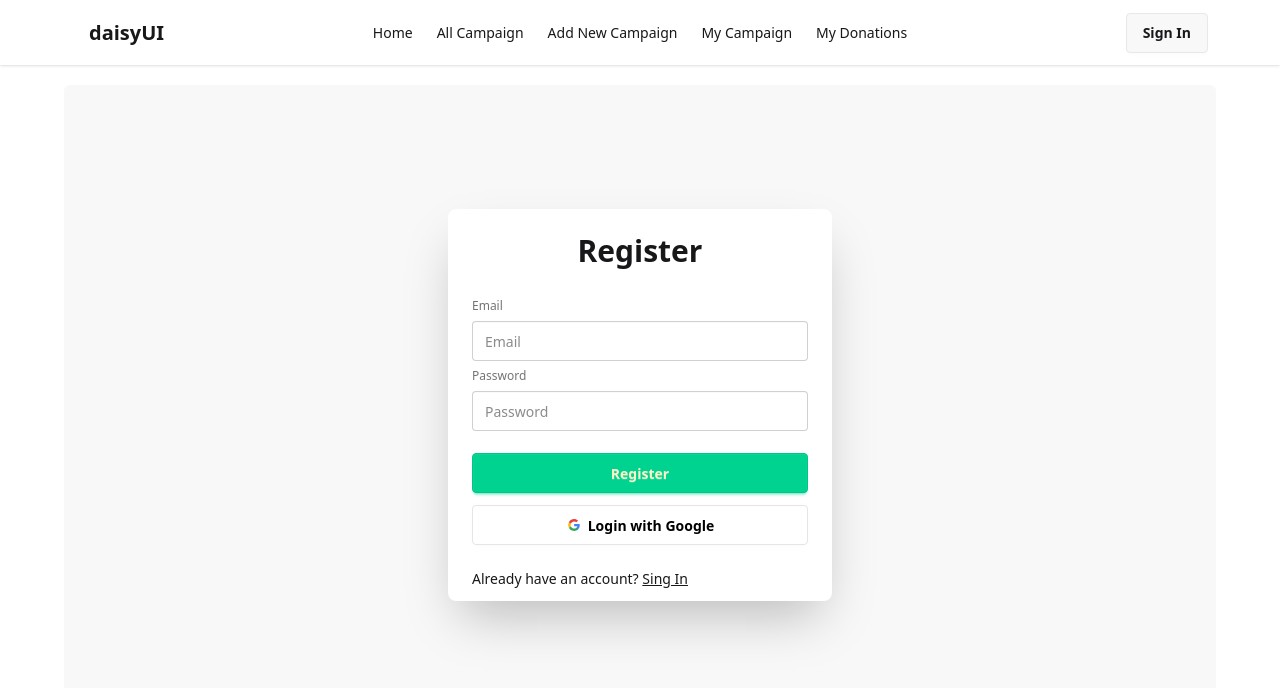
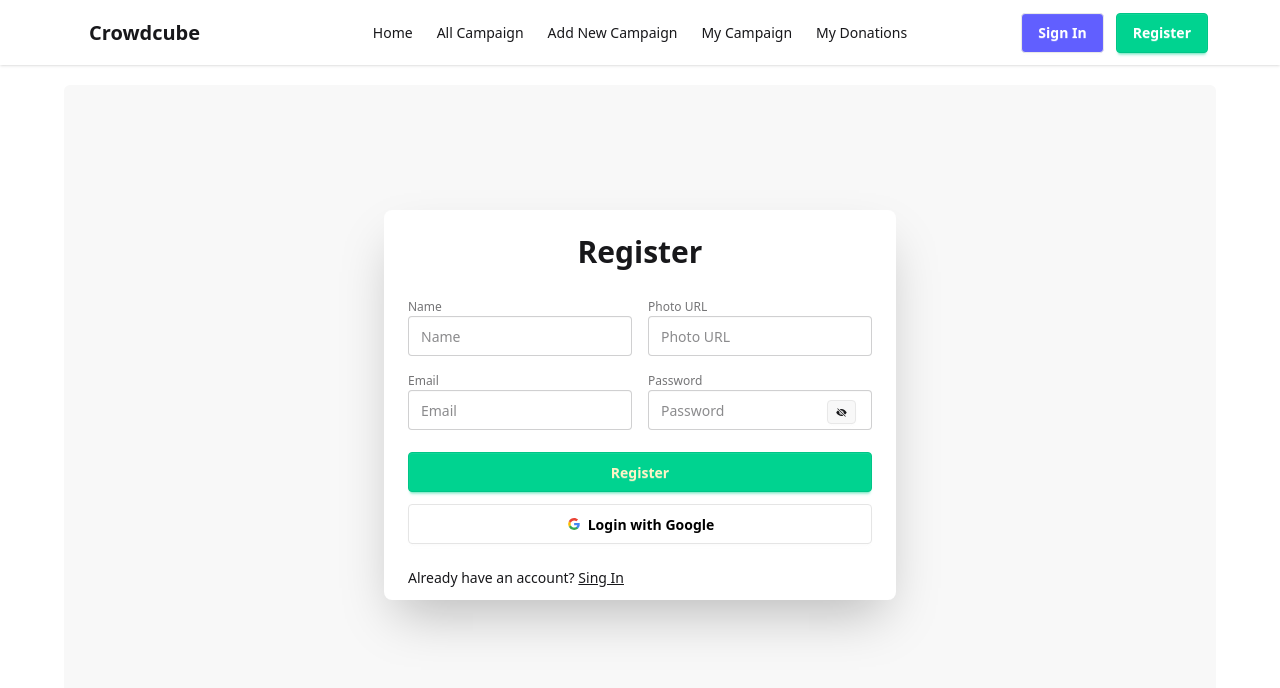
Before and after one commit to mahmud-reza-rafsun/a10-crowdcube-client, a React (Vite) app: page /register in a window 1280 px wide. Shown: the top 688 px of the page. Built offline with nearby package versions, Linux system fonts and the light colour scheme; no server answers.

Commit message:
add password validitaion and login and logout conditional

```diff
--- a/package.json
+++ b/package.json
@@ -14,6 +14,8 @@
     "firebase": "^11.9.1",
     "react": "^19.1.0",
     "react-dom": "^19.1.0",
+    "react-hot-toast": "^2.5.2",
+    "react-icons": "^5.5.0",
     "react-router-dom": "^7.6.3",
     "tailwindcss": "^4.1.11"
   },
--- a/src/Layout/Root.jsx
+++ b/src/Layout/Root.jsx
@@ -4,9 +4,9 @@ import Navbar from "../components/Navbar";
 const Root = () => {
     return (
         <div>
-            <Navbar/>
+            <Navbar />
             <div className="max-w-6xl mx-auto px-5 lg:px-0 py-3 lg:py-5">
-                <Outlet/>
+                <Outlet />
             </div>
         </div>
     );
--- a/src/Pages/Authentication/Login.jsx
+++ b/src/Pages/Authentication/Login.jsx
@@ -1,10 +1,33 @@
-import { useContext } from "react";
+import { useContext, useState } from "react";
 import { AuthContext } from "../../provider/AuthProvider/AuthProvider";
 import { Link } from "react-router-dom";
+import { IoEye, IoEyeOff } from "react-icons/io5";
+import toast from "react-hot-toast";
 
 const Login = () => {
-    const {createUserWithGoogle} = useContext(AuthContext);
-    const handleGoogleSingIn = () =>{
+    const { createUserWithGoogle, signInUserWithEmail } = useContext(AuthContext);
+    const [showPassword, setShowPassword] = useState(false);
+    const handleSignIn = (e) => {
+        e.preventDefault();
+        const form = e.target;
+        const email = form.email.value;
+        const password = form.password.value;
+
+        const regEx = /^(?=.*[0-9])(?=.*[!@#$%^&*])[a-zA-Z0-9!@#$%^&*]{6,16}$/;
+        if(!regEx.test(password)){
+            toast.error('Password must be 6-16 characters long, include at least one number and one special character.')
+        }
+
+        // create user
+        signInUserWithEmail(email, password)
+            .then(() => {
+                toast.success('Sign In Successfull')
+            })
+            .catch((err) => {
+                toast.error(err.message)
+            })
+    }
+    const handleGoogleSingIn = () => {
         createUserWithGoogle()
             .then((result) => {
                 console.log(result.user);
@@ -18,14 +41,19 @@ const Login = () => {
             <div className="card bg-base-100 w-full max-w-sm shrink-0 shadow-2xl">
                 <h1 className="text-3xl text-center pt-6 font-bold">Sign in!</h1>
                 <div className="card-body">
-                    <fieldset className="fieldset">
+                    <form onSubmit={handleSignIn} className="fieldset">
                         <label className="label">Email</label>
-                        <input type="email" className="input" placeholder="Email" />
+                        <input type="email" name="email" className="input" placeholder="Email" />
                         <label className="label">Password</label>
-                        <input type="password" className="input" placeholder="Password" />
+                        <input type={showPassword ? "password" : "text"} name="password" className="input w-full" placeholder="Password" />
+                        <div onClick={() => setShowPassword(!showPassword)} className="btn btn-xs absolute top-[190px] right-10">
+                            {
+                                showPassword ? <IoEye /> : <IoEyeOff />
+                            }
+                        </div>
                         <div><a className="link link-hover">Forgot password?</a></div>
                         <button className="btn btn-success text-amber-100 mt-4">Sign in</button>
-                    </fieldset>
+                    </form>
                     <button onClick={handleGoogleSingIn} className="btn bg-white text-black border-[#e5e5e5]">
                         <svg aria-label="Google logo" width="16" height="16" xmlns="http://www.w3.org/2000/svg" viewBox="0 0 512 512"><g><path d="m0 0H512V512H0" fill="#fff"></path><path fill="#34a853" d="M153 292c30 82 118 95 171 60h62v48A192 192 0 0190 341"></path><path fill="#4285f4" d="m386 400a140 175 0 0053-179H260v74h102q-7 37-38 57"></path><path fill="#fbbc02" d="m90 341a208 200 0 010-171l63 49q-12 37 0 73"></path><path fill="#ea4335" d="m153 219c22-69 116-109 179-50l55-54c-78-75-230-72-297 55"></path></g></svg>
                         Login with Google
--- a/src/Pages/Authentication/Register.jsx
+++ b/src/Pages/Authentication/Register.jsx
@@ -1,20 +1,41 @@
-import { useContext } from "react";
+import { useContext, useState } from "react";
 import { AuthContext } from "../../provider/AuthProvider/AuthProvider";
 import { Link } from "react-router-dom";
+import { IoEye } from "react-icons/io5";
+import { IoEyeOff } from "react-icons/io5";
+import toast from 'react-hot-toast'
 
 const Register = () => {
-    const {createUserWithGoogle} = useContext(AuthContext);
+    const { createUserWithGoogle, createUserWithEmail } = useContext(AuthContext);
+    const [showPassword, setShowPassword] = useState(false);
     const handleRegister = (e) => {
         e.preventDefault();
         const form = e.target;
+        const name = form.name.value;
+        const photo = form.photo.value;
         const email = form.email.value;
         const password = form.password.value;
-        console.log(email, password);
+        console.log(name, photo, email, password);
+
+        const regEx = /^(?=.*[0-9])(?=.*[!@#$%^&*])[a-zA-Z0-9!@#$%^&*]{6,16}$/;
+        if (!regEx.test(password)) {
+            toast.error('Password must be 6-16 characters long, include at least one number and one special character.')
         }
-    const handleGoogleSingIn = () =>{
+
+        // create user
+        createUserWithEmail(email, password)
+            .then(() => {
+                toast.success('Register Successfull')
+            })
+            .catch((err) => {
+                toast.error(err.message)
+            })
+    }
+    const handleGoogleSingIn = () => {
         createUserWithGoogle()
             .then((result) => {
                 console.log(result.user);
+                toast.success('Register Successfull')
             })
             .catch((err) => {
                 console.log(err.message);
@@ -22,14 +43,33 @@ const Register = () => {
     }
     return (
         <div className="hero bg-base-200 min-h-[80vh] rounded-md">
-            <div className="card bg-base-100 w-full max-w-sm shrink-0 shadow-2xl">
+            <div className="card bg-base-100 w-full max-w-lg shrink-0 shadow-2xl">
                 <h1 className="text-3xl text-center pt-6 font-bold">Register</h1>
                 <div className="card-body">
                     <form onSubmit={handleRegister} className="fieldset">
+                        <div className="grid grid-cols-1 md:grid-cols-2 gap-4">
+                            <div>
+                                <label className="label">Name</label>
+                                <input type="text" name="name" className="input w-full" placeholder="Name" />
+                            </div>
+                            <div>
+                                <label className="label">Photo URL</label>
+                                <input type="url" name="photo" className="input w-full" placeholder="Photo URL" />
+                            </div>
+                            <div>
                                 <label className="label">Email</label>
                                 <input type="email" name="email" className="input w-full" placeholder="Email" />
+                            </div>
+                            <div>
                                 <label className="label">Password</label>
-                        <input type="password" name="password" className="input w-full" placeholder="Password" />
+                                <input type={showPassword ? "password" : "text"} name="password" className="input w-full" placeholder="Password" />
+                                <div onClick={() => setShowPassword(!showPassword)} className="btn btn-xs absolute top-[190px] right-10">
+                                    {
+                                        showPassword ? <IoEye /> : <IoEyeOff />
+                                    }
+                                </div>
+                            </div>
+                        </div>
                         <button className="btn btn-success text-amber-100 mt-4">Register</button>
                     </form>
                     <button onClick={handleGoogleSingIn} className="btn bg-white text-black border-[#e5e5e5]">
--- a/src/components/Navbar.jsx
+++ b/src/components/Navbar.jsx
@@ -3,7 +3,7 @@ import { Link, NavLink } from "react-router-dom";
 import { AuthContext } from "../provider/AuthProvider/AuthProvider";
 
 const Navbar = () => {
-    const { user } = useContext(AuthContext);
+    const { user, signOutUser } = useContext(AuthContext);
     const links = <>
         <li><NavLink to="/">Home</NavLink></li>
         <li><NavLink to="/all-campaign">All Campaign</NavLink></li>
@@ -11,9 +11,18 @@ const Navbar = () => {
         <li><NavLink to="/my-campaign">My Campaign</NavLink></li>
         <li><NavLink to="/my-donations">My Donations</NavLink></li>
     </>
+    const handleSignOut = () => {
+        signOutUser()
+        .then((result) => {
+            console.log(result.user);
+        })
+        .catch((err) => {
+            console.log(err.message);
+        })
+    }
     return (
         <div className="bg-base-100 shadow-sm">
-            <div className="navbar max-w-6xl mx-auto ">
+           <div className="navbar max-w-6xl mx-auto ">
                 <div className="navbar-start">
                     <div className="dropdown">
                         <div tabIndex={0} role="button" className="btn btn-ghost lg:hidden">
@@ -25,7 +34,7 @@ const Navbar = () => {
                             {links}
                         </ul>
                     </div>
-                    <a className="btn btn-ghost text-xl">daisyUI</a>
+                    <Link to="/" className="btn btn-ghost text-xl">Crowdcube</Link>
                 </div>
                 <div className="navbar-center hidden lg:flex">
                     <ul className="menu menu-horizontal px-1">
@@ -39,17 +48,18 @@ const Navbar = () => {
                                 <div className="btn btn-ghost btn-circle avatar">
                                     <div className="w-24 rounded-full">
                                         <img
-                                            alt="Tailwind CSS Navbar component"
-                                            src={user ? user?.photoURL : 'https://files.catbox.moe/ts4hmy.jpg'}  className="w-24"/>
+                                            // alt="Tailwind CSS Navbar component"
+                                            src={user?.photoURL ? user?.photoURL : 'https://files.catbox.moe/ts4hmy.jpg'}  className="w-24"/>
                                     </div>
                                 </div>
                             </div>
-                            <button className="btn btn-error text-white">Sign Out</button>
+                            <button onClick={handleSignOut} className="btn btn-error text-white">Sign Out</button>
                         </div >
                             :
-                            <>
-                                <Link to="/sign-in" className="btn">Sign In</Link>
-                            </>
+                            <div className="flex gap-3">
+                                <Link to="/sign-in" className="btn bg-indigo-500 text-white">Sign In</Link>
+                                <Link to="/register" className="btn btn-success text-white">Register</Link>
+                            </div>
                     }
                 </div>
             </div >
--- a/src/main.jsx
+++ b/src/main.jsx
@@ -4,10 +4,12 @@ import './index.css'
 import { RouterProvider } from 'react-router-dom'
 import router from './Router/Router.jsx'
 import AuthProvider from './provider/AuthProvider/AuthProvider.jsx'
+import { Toaster } from 'react-hot-toast'
 
 createRoot(document.getElementById('root')).render(
   <StrictMode>
     <AuthProvider>
+      <Toaster/>
       <RouterProvider router={router}/>
     </AuthProvider>
   </StrictMode>,
--- a/src/provider/AuthProvider/AuthProvider.jsx
+++ b/src/provider/AuthProvider/AuthProvider.jsx
@@ -2,7 +2,9 @@ import {
     createUserWithEmailAndPassword,
     GoogleAuthProvider,
     onAuthStateChanged,
-    signInWithPopup
+    signInWithEmailAndPassword,
+    signInWithPopup,
+    signOut
 }from "firebase/auth";
 import { createContext, useEffect, useState } from "react";
 import { auth } from "../../firebase/firebase.config";
@@ -22,6 +24,12 @@ const AuthProvider = ({ children }) => {
     const createUserWithEmail = (email, password) => {
         return createUserWithEmailAndPassword(auth, email, password);
     }
+    const signInUserWithEmail = (email, password) => {
+        return signInWithEmailAndPassword(auth, email, password);
+    }
+    const signOutUser = () => {
+        return signOut(auth);
+    }
     useEffect(() => {
         const unSubscribe = onAuthStateChanged(auth, currentUser =>{
             setUser(currentUser);
@@ -36,7 +44,9 @@ const AuthProvider = ({ children }) => {
         createUserWithGoogle,
         loading,
         user,
-        createUserWithEmail
+        createUserWithEmail,
+        signOutUser,
+        signInUserWithEmail
     }
     return (
         <AuthContext.Provider value={authInfo}>
```
Also changed, not shown: 1 other file (tests, documents, lock files or other folders). Lines whose indentation alone changed are shown as unchanged.
